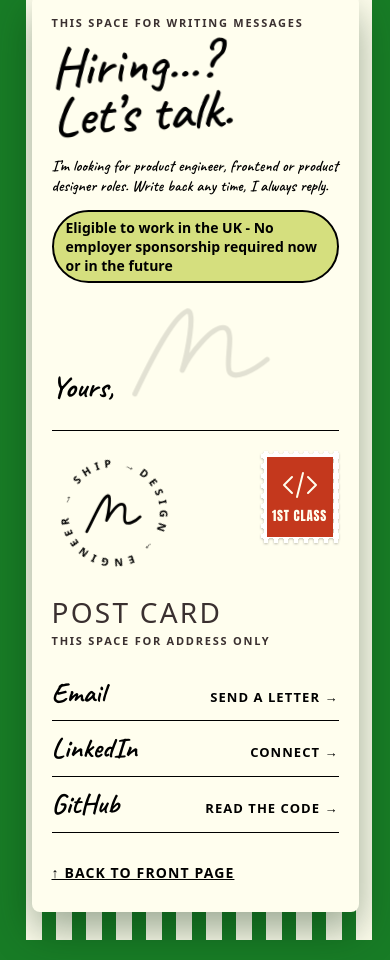
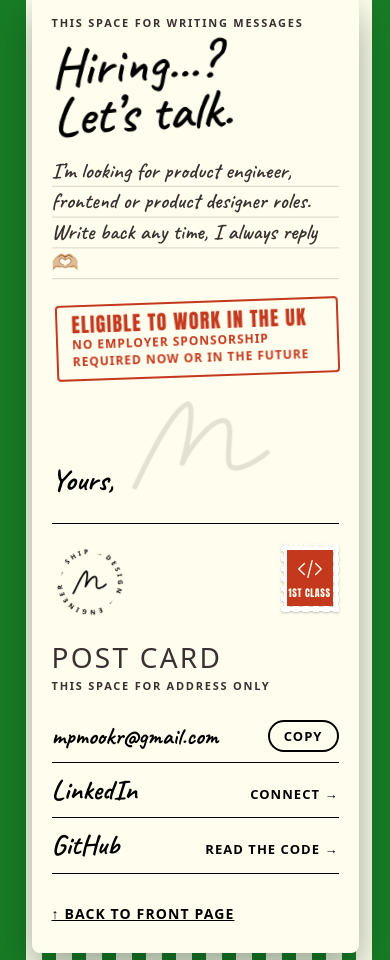
Before and after one commit to MpmookR/portfolio, a React (Vite) app: page / in a window 390 px wide. Shown: the part 6644-7604 px from the top of the page. Built offline with nearby package versions, Linux system fonts and the light colour scheme; a web font is replaced by a local one.

Commit message:
updated contact me section. it now fits mobile screen

```diff
--- a/src/data/site.js
+++ b/src/data/site.js
@@ -1,6 +1,10 @@
 // Contact details and profile links, shared by the homepage and the footer.
 export const EMAIL = "mpmookr@gmail.com";
-export const RIGHT_TO_WORK = "Eligible to work in the UK - No employer sponsorship required now or in the future";
+// Right to work, in two parts: the contact stamp shows them on separate lines,
+// the front page joins them into one line.
+export const RIGHT_TO_WORK_LABEL = "Eligible to work in the UK";
+export const RIGHT_TO_WORK_DETAIL = "No employer sponsorship required now or in the future";
+export const RIGHT_TO_WORK = `${RIGHT_TO_WORK_LABEL} - ${RIGHT_TO_WORK_DETAIL}`;
 export const LINKEDIN = "https://www.linkedin.com/in/puangpaka-rattana-4608981b2";
 export const GITHUB = "https://github.com/MpmookR";
 export const HEVY = "https://hevy.com/user/mookr";
--- /dev/null
+++ b/src/pages/Home/components/CopyButton.jsx
@@ -0,0 +1,36 @@
+import { useEffect, useState } from "react";
+
+// Copies `text` to the clipboard and says so, both on the button and to
+// screen readers (the live region announces "Copied").
+// `label` is the full name for assistive tech, e.g. "Copy email address";
+// it starts with the visible word "Copy" so voice control users can say it.
+export default function CopyButton({ text, label = "Copy", className = "" }) {
+  const [copied, setCopied] = useState(false);
+
+  useEffect(() => {
+    if (!copied) return undefined;
+    const timer = setTimeout(() => setCopied(false), 2000);
+    return () => clearTimeout(timer);
+  }, [copied]);
+
+  const copy = async () => {
+    try {
+      await navigator.clipboard.writeText(text);
+      setCopied(true);
+    } catch {
+      // Clipboard blocked (old browser or no permission): the address is
+      // still on screen and in the link, so nothing else to do.
+    }
+  };
+
+  return (
+    <>
+      <button type="button" className={className} onClick={copy} aria-label={label}>
+        {copied ? "Copied ✓" : "Copy"}
+      </button>
+      <span className="np-visually-hidden" aria-live="polite">
+        {copied ? "Copied" : ""}
+      </span>
+    </>
+  );
+}
--- a/src/pages/Home/sections/ContactSection.css
+++ b/src/pages/Home/sections/ContactSection.css
@@ -1,13 +1,36 @@
 /* Contact: the postcard */
 
-.np .np-rtw--postcard {
+/* Right to work as a red rubber stamp, pressed on at a slight angle.
+   Red on the cream card is 5.2:1, so even the small line passes AA. */
+.np .np-rtw-stamp {
   align-self: flex-start;
+  display: inline-flex;
+  flex-direction: column;
+  gap: 2px;
+  max-width: 100%;
+  margin: 6px 0 0 4px;
+  padding: 8px 14px;
+  border: 2.5px solid var(--color-red);
+  border-radius: 4px;
+  color: var(--color-red);
+  transform: rotate(-2deg);
+}
+
+.np-rtw-stamp-label {
+  font-family: var(--np-headline);
+  font-size: 20px;
+  line-height: 1;
+  letter-spacing: 0.06em;
+  text-transform: uppercase;
+}
+
+.np-rtw-stamp-detail {
   font-family: var(--np-body);
-  font-size: 14px;
-  padding: 6px 12px;
-  border: 2px solid var(--np-ink);
-  border-radius: 999px;
-  background: var(--color-lime);
+  font-size: 12px;
+  font-weight: 700;
+  line-height: 1.4;
+  letter-spacing: 0.08em;
+  text-transform: uppercase;
 }
 
 .np-postcard-wrap {
@@ -62,10 +85,19 @@
   display: block;
 }
 
-.np-postcard-note {
+/* Handwritten note on faint ruled lines, like a real postcard. ".np" is
+   needed to beat ".np p { font-size: inherit }" in Home.css, which was
+   silently shrinking this note. The lines are a background sized to one
+   line-height, so they follow the text at any font size. */
+.np .np-postcard-note {
+  max-width: 30ch;
+  padding-bottom: 2px;
+  color: var(--np-muted); /* softer than the heading; still 11:1 on cream */
   font-weight: 600;
-  font-size: 26px;
-  line-height: 1.25;
+  font-size: 22px;
+  line-height: 1.4;
+  background-image: linear-gradient(transparent calc(100% - 1px), rgba(0, 0, 0, 0.16) 0);
+  background-size: 100% 1.4em;
 }
 
 .np-signoff {
@@ -150,9 +182,12 @@
   color: var(--np-muted);
 }
 
+/* margin-top: auto drops the address lines to the bottom of the card on
+   desktop, level with the sign-off, like a real postcard. When the sides
+   stack on a phone, there's no extra height, so it has no effect. */
 .np-address {
   list-style: none;
-  margin: 0;
+  margin: auto 0 0;
   padding: 0;
   display: flex;
   flex-direction: column;
@@ -175,6 +210,44 @@
 
 .np-address a:hover .np-address-cta {
   text-decoration: underline;
+}
+
+/* Email row: the address link takes the space, the copy button sits at the end */
+.np-address-email {
+  display: flex;
+  align-items: center;
+  gap: 12px;
+}
+
+.np-address-email a {
+  flex: 1;
+  min-width: 0;
+}
+
+.np-copy {
+  flex-shrink: 0;
+  min-width: 44px;
+  min-height: 32px;
+  padding: 0 14px;
+  border: 2px solid var(--np-ink);
+  border-radius: 999px;
+  background: transparent;
+  color: var(--np-ink);
+  font-family: var(--np-body);
+  font-size: 13px;
+  font-weight: 700;
+  letter-spacing: 0.08em;
+  text-transform: uppercase;
+  cursor: pointer;
+}
+
+.np-copy:hover {
+  background: var(--color-lime);
+}
+
+.np-copy:focus-visible {
+  outline: 3px solid var(--np-ink);
+  outline-offset: 3px;
 }
 
 .np-address-cta {
@@ -210,4 +283,21 @@
     border-top: 1px solid var(--np-ink);
     padding-top: 20px;
   }
+  .np-address-email a {
+    font-size: 24px;
+  }
+  /* Smaller badge and stamp, so the contact links come up sooner */
+  .np-badge {
+    width: 76px;
+    height: 76px;
+  }
+  .np-stamp-inner {
+    width: 46px;
+    height: 56px;
+    font-size: 10px;
+  }
+  .np-stamp-inner svg {
+    width: 28px;
+    height: 24px;
+  }
 }
--- a/src/pages/Home/sections/ContactSection.jsx
+++ b/src/pages/Home/sections/ContactSection.jsx
@@ -1,8 +1,9 @@
 import Badge from "../../../components/Badge";
 import BackToTop from "../components/BackToTop";
 import Signature from "../components/Signature";
+import CopyButton from "../components/CopyButton";
 import { CodeIcon } from "../components/icons";
-import { EMAIL, GITHUB, LINKEDIN, RIGHT_TO_WORK } from "../../../data/site";
+import { EMAIL, GITHUB, LINKEDIN, RIGHT_TO_WORK_DETAIL, RIGHT_TO_WORK_LABEL } from "../../../data/site";
 import "./ContactSection.css";
 
 export default function ContactSection() {
@@ -19,9 +20,15 @@ export default function ContactSection() {
             </h2>
             <p className="np-hand np-postcard-note">
               I’m looking for product engineer, frontend or product designer roles. Write back any time, I always
-              reply.
+              reply 🫶🏼
             </p>
-            <p className="np-rtw np-rtw--postcard">{RIGHT_TO_WORK}</p>
+            {/* Rubber stamp. The hidden full stop makes screen readers pause
+                between the two lines instead of running them together. */}
+            <p className="np-rtw-stamp">
+              <span className="np-rtw-stamp-label">{RIGHT_TO_WORK_LABEL}</span>
+              <span className="np-visually-hidden">. </span>
+              <span className="np-rtw-stamp-detail">{RIGHT_TO_WORK_DETAIL}</span>
+            </p>
             <div className="np-signoff">
               <span className="np-hand">Yours,</span>
               <Signature className="np-sig" />
@@ -45,11 +52,17 @@ export default function ContactSection() {
             </div>
 
             <ul className="np-address" aria-label="Ways to reach me">
-              <li>
-                <a href={`mailto:${EMAIL}`}>
-                  <span className="np-hand">Email</span>
-                  <span className="np-address-cta">Send a letter →</span>
+              {/* The address itself is the link, so people on webmail can
+                  read or copy it instead of relying on a mail app. */}
+              <li className="np-address-email">
+                <a href={`mailto:${EMAIL}`} aria-label={`Email ${EMAIL}`}>
+                  {/* <wbr> lets a narrow phone break the line after the @, never mid-word */}
+                  <span className="np-hand">
+                    {EMAIL.split("@")[0]}@<wbr />
+                    {EMAIL.split("@")[1]}
+                  </span>
                 </a>
+                <CopyButton text={EMAIL} label="Copy email address" className="np-copy" />
               </li>
               <li>
                 <a href={LINKEDIN} target="_blank" rel="noopener noreferrer">
```
